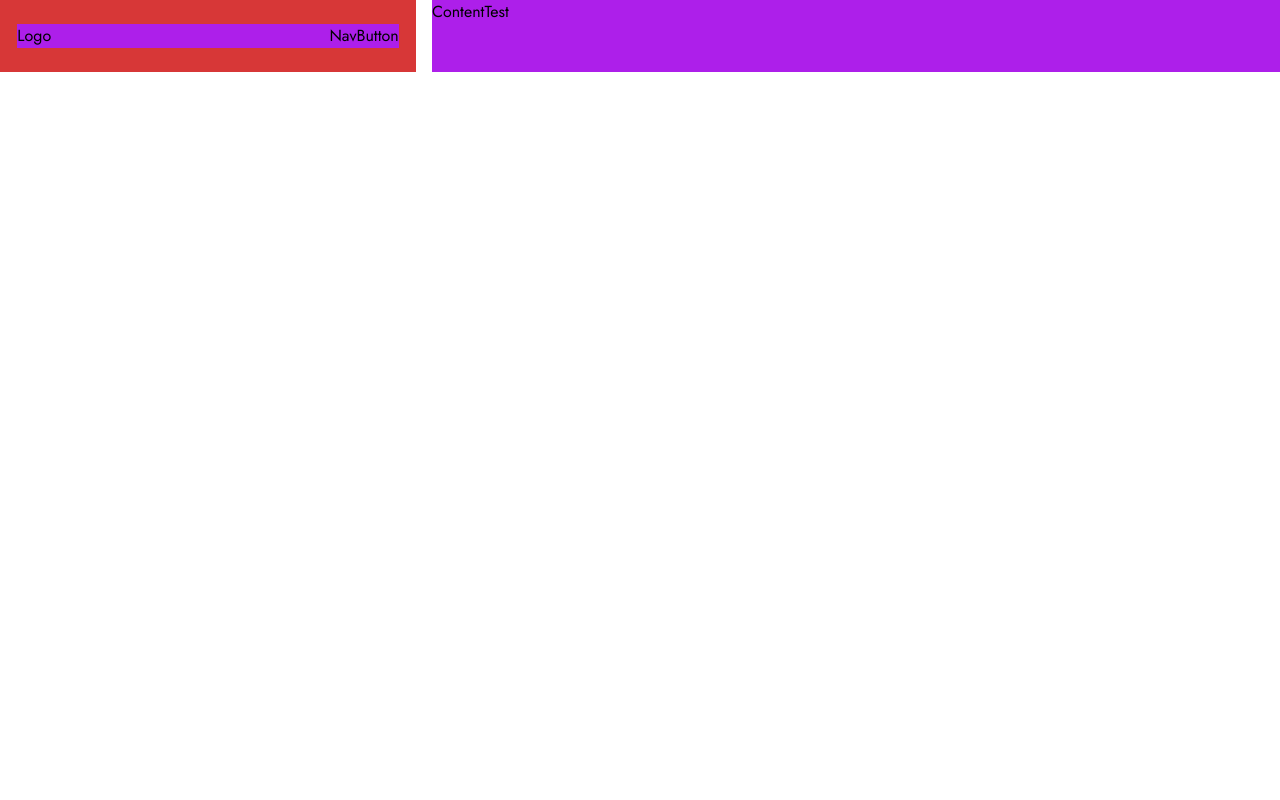
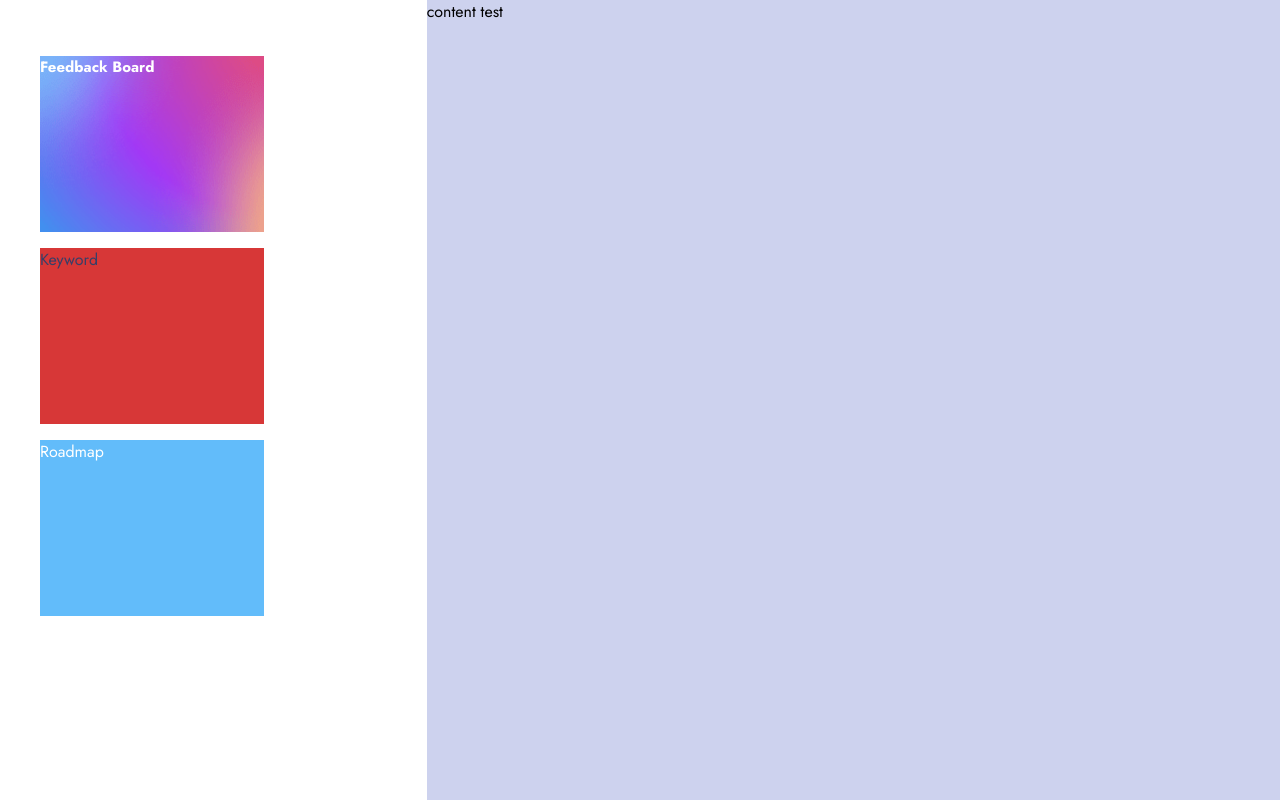
Before and after one commit to genFD/product-feedback-01, a React (Vite) app in the folder frontend/: page / in a window 1280 px wide. Shown: the top 800 px of the page. Built offline with nearby package versions, Linux system fonts and the light colour scheme.

Commit message:
implementing design system completed header responsive

```diff
--- a/frontend/src/components/ContentTest.js
+++ b/frontend/src/components/ContentTest.js
@@ -2,7 +2,9 @@ import React from "react";
 
 const ContentTest = () => {
   return (
-    <div className="bg-Singapore-Orchid laptop:col-span-2">ContentTest</div>
+    <div className="laptop:col-span-2 laptop:row-span-2 bg-Garden-Fairy">
+      content test
+    </div>
   );
 };
 
--- a/frontend/src/components/HeaderTest.js
+++ b/frontend/src/components/HeaderTest.js
@@ -1,14 +1,16 @@
 import React from "react";
 import { useGlobalContext } from "../context";
 import NavBar from "./NavBar";
+import Sidebar from "./Sidebar";
 
 const HeaderTest = () => {
   const data = useGlobalContext();
   console.log(data);
   return (
-    <div className="laptop:col-span-1 bg-Blood-Moon">
+    <>
       <NavBar />
-    </div>
+      <Sidebar />
+    </>
   );
 };
 
--- /dev/null
+++ b/frontend/src/components/Keywords.js
@@ -0,0 +1,11 @@
+import React from "react";
+import { useGlobalContext } from "../context";
+
+const Keywords = () => {
+  return (
+    <div className="hidden tablet:block w-56 h-44 bg-Blood-Moon text-Blood-Moon">
+      Keyword
+    </div>
+  );
+};
+export default Keywords;
--- a/frontend/src/components/NavBar.js
+++ b/frontend/src/components/NavBar.js
@@ -3,15 +3,43 @@ import { useGlobalContext } from "../context";
 import bgHeaderMobile from "../img/mobile/background-header.png";
 import bgHeaderTablet from "../img/tablet/background-header.png";
 import bgHeaderDesktop from "../img/desktop/background-header.png";
+import Keywords from "./Keywords";
+import Roadmap from "./Roadmap";
 
 const NavBar = () => {
-  const { openSidebar, closeSidebar } = useGlobalContext();
+  const { openSidebar, closeSidebar, isSidebarOpen } = useGlobalContext();
   return (
-    <nav className="nav h-72 flex items-center justify-center relative ">
-      <div className="nav-center w-11/12 max-w-3xl bg-Singapore-Orchid">
-        <div className="nav-header flex justify-between items-center">
-          <div>Logo</div>
-          <button onClick={openSidebar}>NavButton</button>
+    <nav className="nav h-72 flex items-center justify-center relative  tablet:h-fit tablet:pt-14 tablet:pb-10 tablet:px-10">
+      <div className="nav-center w-4/5 tablet:w-full ">
+        <div className="nav-header w-full flex justify-between items-center tablet:grid tablet:grid-cols-3 tablet:gap-4 laptop:grid laptop:grid-cols-1 laptop:grid-rows-3 ">
+          <div className="logo tablet:w-56 tablet:h-44 ">
+            <h1 className="text-white font-bold text-body-2">Feedback Board</h1>
+          </div>
+          {isSidebarOpen ? (
+            <button className="tablet:hidden" onClick={closeSidebar}>
+              <svg width="18" height="17" xmlns="http://www.w3.org/2000/svg">
+                <path
+                  d="M15.01.368l2.122 2.122-6.01 6.01 6.01 6.01-2.122 2.122L9 10.622l-6.01 6.01L.868 14.51 6.88 8.5.87 2.49 2.988.368 9 6.38 15.01.37z"
+                  fill="#FFF"
+                  fillRule="evenodd"
+                />
+              </svg>
+            </button>
+          ) : (
+            <button className="tablet:hidden" onClick={openSidebar}>
+              <svg width="20" height="17" xmlns="http://www.w3.org/2000/svg">
+                <g fill="#FFF" fillRule="evenodd">
+                  <path d="M0 0h20v3H0zM0 7h20v3H0zM0 14h20v3H0z" />
+                </g>
+              </svg>
+            </button>
+          )}
+          <div className="hidden tablet:block w-56 h-44 bg-Blood-Moon text-Raven-Night">
+            Keyword
+          </div>
+          <div className=" hidden w-56 h-44 bg-Blue-Mana text-white tablet:block">
+            Roadmap
+          </div>
         </div>
       </div>
     </nav>
--- /dev/null
+++ b/frontend/src/components/Roadmap.js
@@ -0,0 +1,10 @@
+import React from "react";
+const Roadmap = () => {
+  return (
+    <div className=" hidden w-56 h-44 bg-Blue-Mana text-white tablet:block">
+      Roadmap
+    </div>
+  );
+};
+
+export default Roadmap;
--- a/frontend/src/components/Sidebar.js
+++ b/frontend/src/components/Sidebar.js
@@ -1,11 +1,32 @@
 import React from "react";
+import { useGlobalContext } from "../context";
+import Keywords from "./Keywords";
+import Roadmap from "./Roadmap";
 
 const Sidebar = () => {
+  const { isSidebarOpen } = useGlobalContext();
   return (
-    <aside className="flex bg-Singapore-Orchid flex-col gap-6 w-271 border h-screen tablet:w-fit tablet:h-auto tablet:flex-row tablet:gap-4  ">
-      <div className="border w-56 h-178 rounded-default ">Sidebar</div>
-      <div className="border w-56 h-178 rounded-default ">Sidebar</div>
-    </aside>
+    isSidebarOpen && (
+      <aside
+        className={`${
+          isSidebarOpen ? "sidebar_cont show_sidebar_cont" : "sidebar_cont"
+        }`}
+      >
+        <div className=" bg-Cotton-Ball flex flex-col items-center gap-6 pt-6 relative shadow-md sidebar">
+          <div className="tablet:block w-56 h-44 bg-Blood-Moon text-Raven-Night">
+            Keyword
+          </div>
+          <div className="w-56 h-44 bg-Blue-Mana text-white tablet:block">
+            Roadmap
+          </div>
+        </div>
+      </aside>
+    )
+
+    // <aside className="flex bg-Singapore-Orchid flex-col gap-6 w-271 border h-screen tablet:w-fit tablet:h-auto tablet:flex-row tablet:gap-4  ">
+    //   <div className="border w-56 h-178 rounded-default ">Sidebar</div>
+    //   <div className="border w-56 h-178 rounded-default ">Sidebar</div>
+    // </aside>
   );
 };
 
--- a/frontend/src/pages/Home.js
+++ b/frontend/src/pages/Home.js
@@ -7,11 +7,9 @@ import Sidebartest from "../components/Sidebartest";
 
 const Home = () => {
   return (
-    <div className=" tablet:grid tablet:grid-cols-1 tablet:grid-rows-2 laptop:grid laptop:grid-cols-3 gap-4">
+    <div className="h-full laptop:grid-rows-2 laptop:grid laptop:grid-cols-3">
       <HeaderTest />
-      {/* <Sidebartest /> */}
       <ContentTest />
-      {/* <Sidebar /> */}
     </div>
   );
 };
--- a/frontend/src/style.css
+++ b/frontend/src/style.css
@@ -32,11 +32,12 @@ picture {
 body {
   line-height: 1.5;
   min-height: 100vh;
+  /* background-color: brown; */
 }
 
 /* make images easier to work with */
 img,
-picutre {
+picture {
   max-width: 100%;
   display: block;
 }
@@ -78,7 +79,30 @@ select {
   max-width: 80rem;
   border: 1px solid olivedrab;
 }
-
+.sidebar_cont {
+  position: fixed;
+  top: 72px;
+  left: 0;
+  width: 100%;
+  height: calc(100vh - 72px);
+  display: flex;
+  justify-content: flex-end;
+  align-items: flex-end;
+  visibility: hidden;
+  z-index: -1;
+  transition: all ease-in-out 5s;
+  transform: scale(0);
+  background: rgba(0, 0, 0, 0.5);
+}
+.show_sidebar_cont {
+  visibility: visible;
+  z-index: 1;
+  transform: scale(1);
+}
+.sidebar {
+  height: calc(100vh - 72px);
+  width: 271px;
+}
 /* .header {
   display: grid;
   grid-template-columns: 1fr;
@@ -94,9 +118,6 @@ picture {
 } */
 
 @media (max-width: 679px) {
-  .header-img {
-    width: 100%;
-  }
   .nav {
     background-image: url(./img/mobile/background-header.png);
     background-repeat: no-repeat;
@@ -104,17 +125,25 @@ picture {
   }
 }
 @media (min-width: 679px) {
-  .close-icon {
+  .nav {
+    background-image: none;
+  }
+  .logo {
+    background-image: url(./img/tablet/background-header.png);
+    background-repeat: no-repeat;
+    background-size: cover;
+  }
+  .sidebar_cont {
     display: none;
   }
 }
 
 @media (max-width: 767px) {
-  .nav_header {
+  /* .nav_header {
     display: grid;
     grid-template-columns: 1fr;
     grid-template-rows: repeat(3, auto);
-  }
+  } */
 
   img {
     width: 100%;
--- a/frontend/tailwind.config.js
+++ b/frontend/tailwind.config.js
@@ -21,6 +21,7 @@ module.exports = {
       "Bleached-Silk": "#F2F2F2",
       "Garden-Fairy": "#CDD2EE",
       "Pale-Phthalo-Blue": "#CFD7FF",
+      Overlay: "rgba(0, 0, 0, 0.5)",
     },
     fontSize: {
       "body-1": ["16px", { lineHeight: "1.4375rem" }],
@@ -51,6 +52,7 @@ module.exports = {
         53: "53px",
         72: "72px",
         178: "178px",
+        605: "624px",
       },
       width: {
         271: "271px",
```
